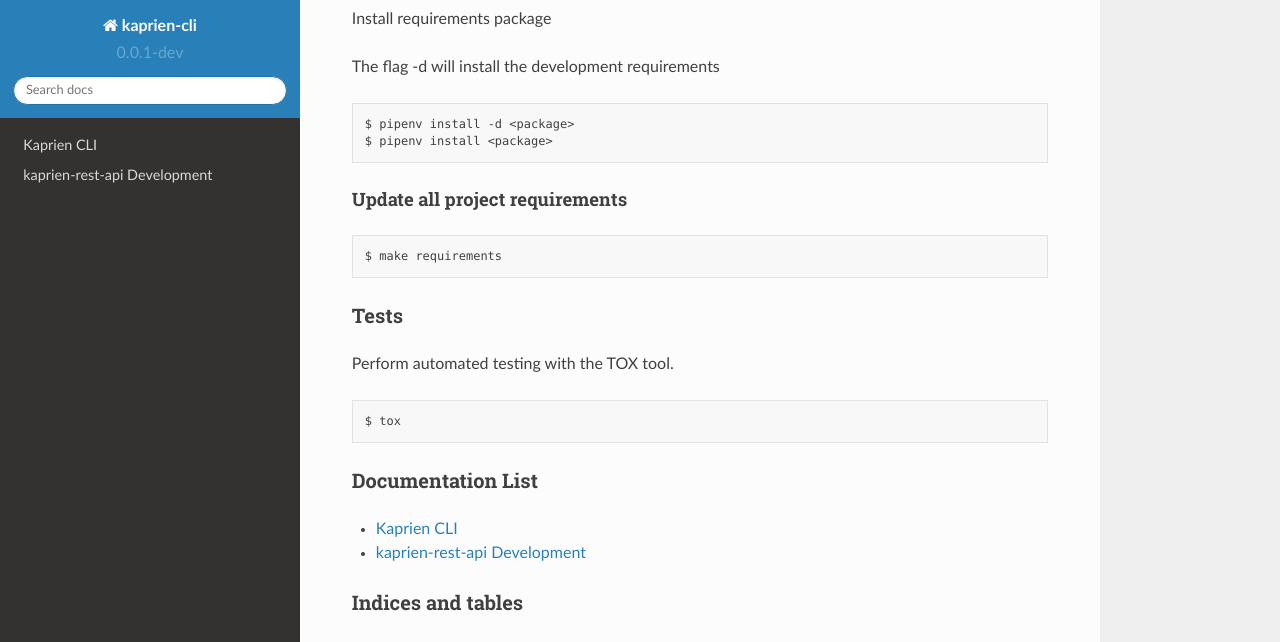
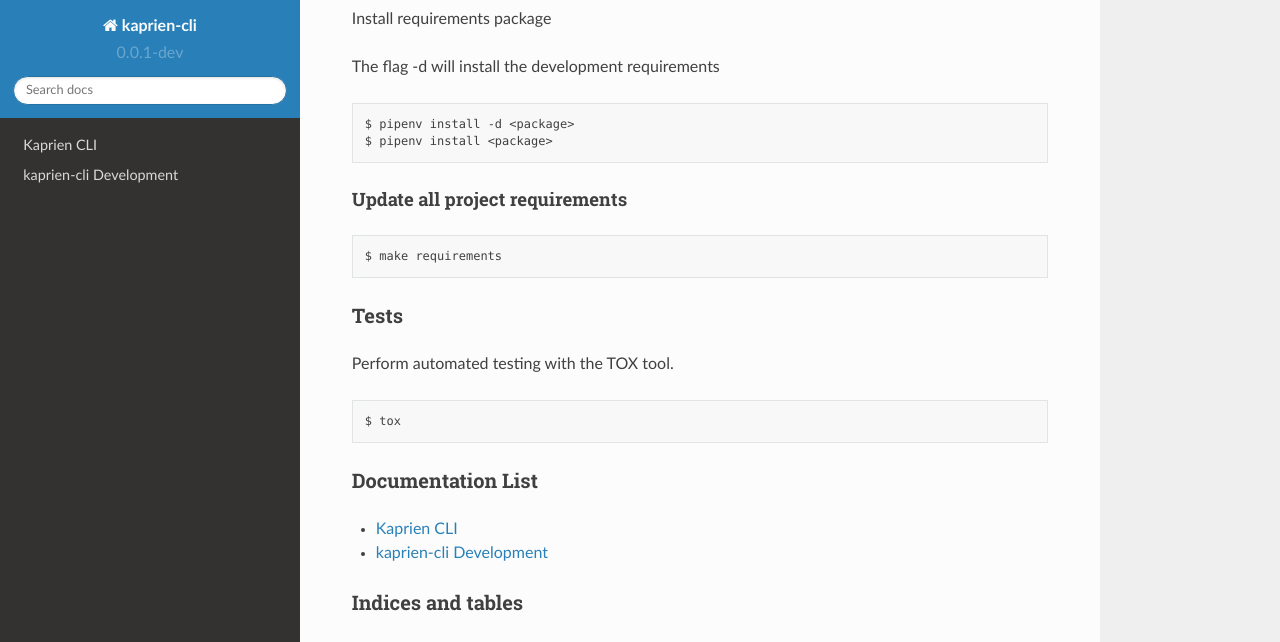
Before and after one commit to repository-service-tuf/repository-service-tuf-cli, a Sphinx documentation site: the page built from docs/source/index.rst, in a window 1280 px wide and 900 px high, scrolled down 1615 px. Shown: the top 642 px of the window. Built offline with Sphinx 7.4.7 and the Read the Docs theme 2.0.0, drawn with Linux system fonts in a browser that asks for light colours.

Commit message:
Fixed wrong title in the kaprien-cli
Once reused from kaprien-rest-api structure, the titles in development
were wrong.
Fixed

Signed-off-by: Kairo Araujo <kairo@kairo.eti.br>

```diff
--- a/docs/source/devel/index.rst
+++ b/docs/source/devel/index.rst
@@ -1,13 +1,13 @@
-############################
-kaprien-rest-api Development
-############################
+=======================
+kaprien-cli Development
+=======================
 
 
 .. include:: design.rst
 
 
-kaprien-rest-api component level
---------------------------------
+kaprien-cli component level
+---------------------------
 
 .. uml:: ../../diagrams/kaprien-cli-C3.puml
 .. toctree::
```
